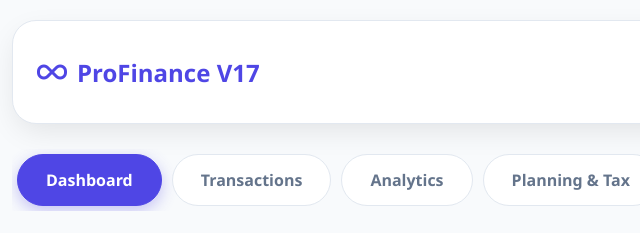
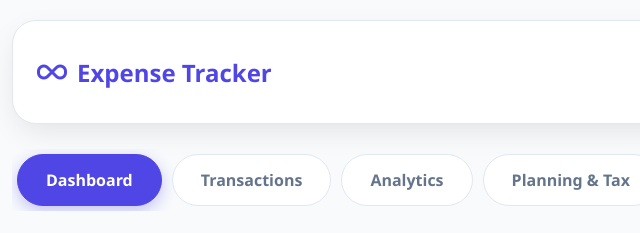
Before and after one commit to nikhil-polakonda/Expense-Tracker, a plain HTML site: page index.html in a window 1280 px wide. Shown: the top 233 px of the page, 48-688 px from the left. Drawn offline with nearby package versions, Linux system fonts and the light colour scheme.

Commit message:
Update index.html

```diff
--- a/index.html
+++ b/index.html
@@ -3,7 +3,7 @@
 <head>
     <meta charset="UTF-8">
     <meta name="viewport" content="width=device-width, initial-scale=1.0">
-    <title>ProFinance V17 | Ultimate</title>
+    <title>Expense Tracker</title>
 
     <script src="https://cdnjs.cloudflare.com/ajax/libs/Chart.js/3.9.1/chart.min.js"></script>
     <script src="https://cdnjs.cloudflare.com/ajax/libs/jspdf/2.5.1/jspdf.umd.min.js"></script>
@@ -15,7 +15,7 @@
 <body>
     <div class="container">
     <header>
-        <div class="logo"><i class="fa-solid fa-infinity"></i> ProFinance V17</div>
+        <div class="logo"><i class="fa-solid fa-infinity"></i> Expense Tracker </div>
         <div style="display:flex; gap:10px;">
             <button class="btn-icon" onclick="app.shareSummary()" title="Share"><i class="fa-solid fa-share-nodes"></i></button>
             <button class="btn-icon" onclick="app.togglePrivacy()"><i class="fa-solid fa-eye-slash"></i></button>
```
